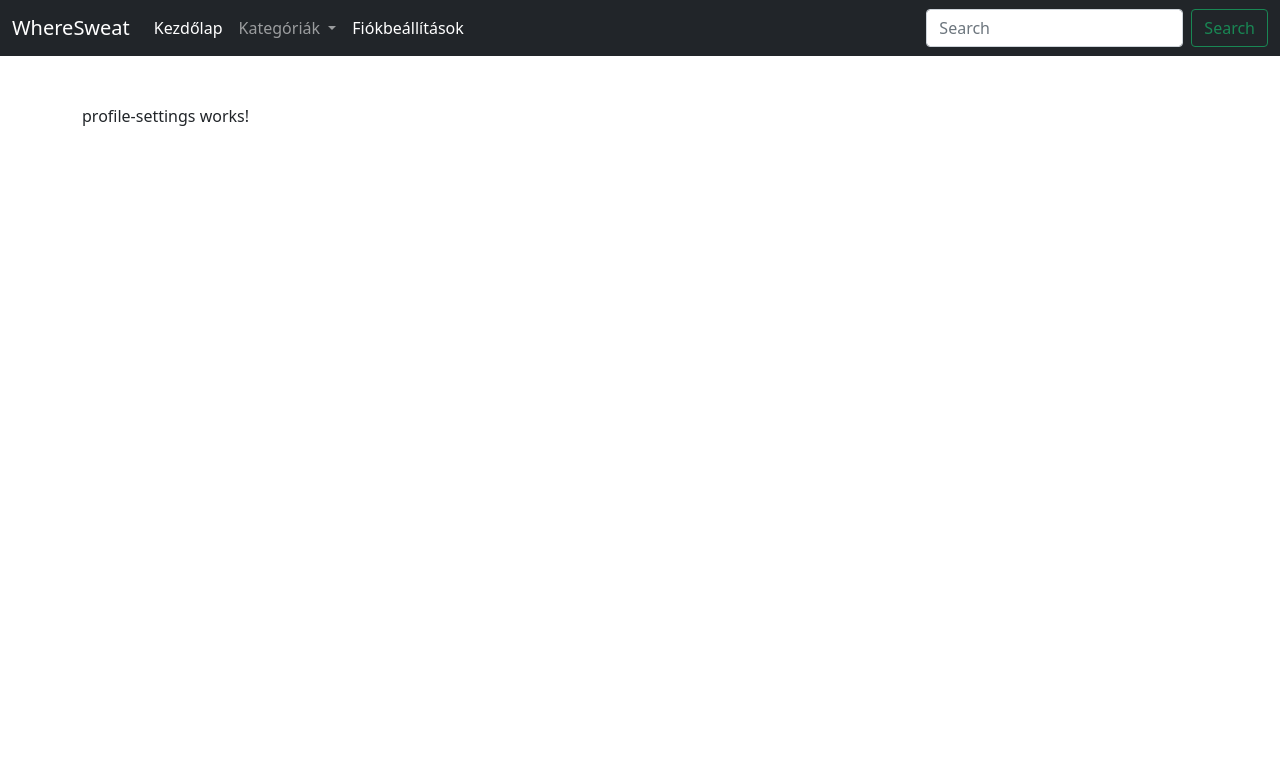
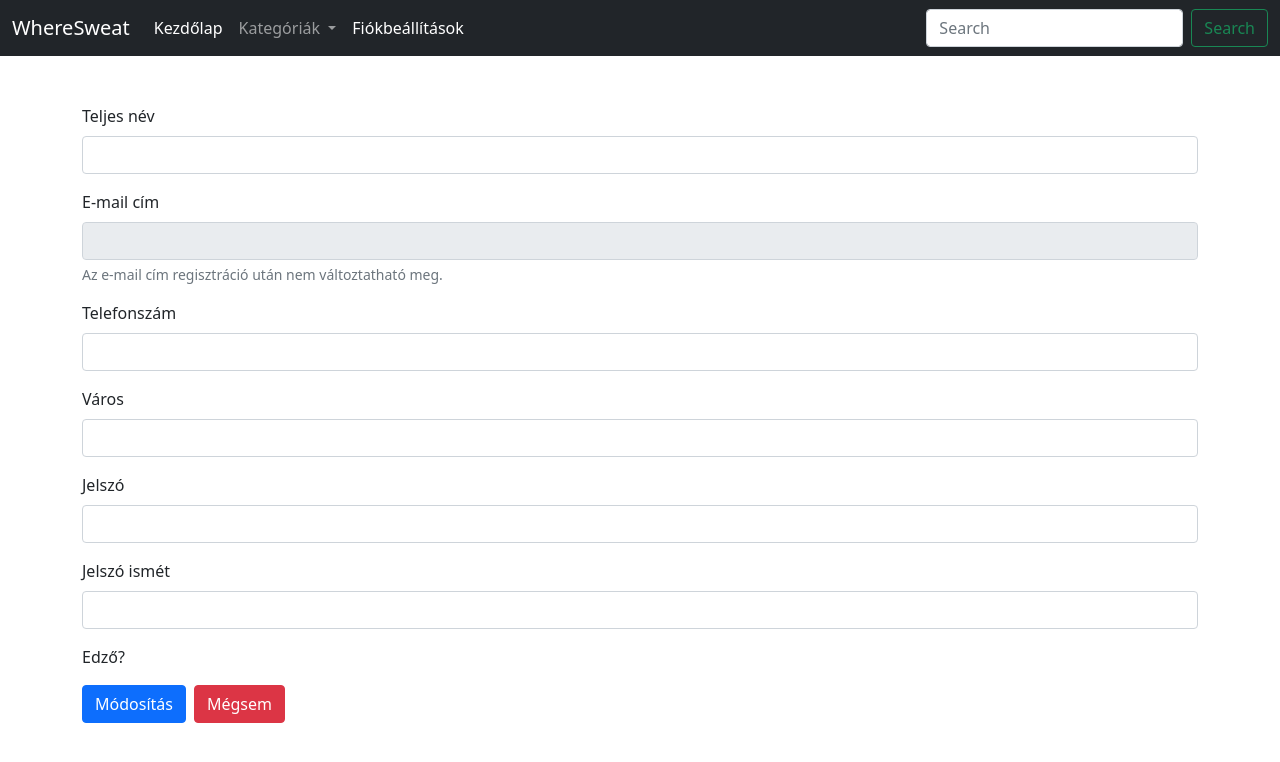
Before and after one commit to adam-mgshgy/Vizsga, an Angular app in the folder WhereSweat/: page /profile in a window 1280 px wide. Shown: the top 762 px of the page. Built offline with nearby package versions, Linux system fonts and the light colour scheme.

Commit message:
Form elements

```diff
--- a/WhereSweat/src/app/components/profile-settings/profile-settings.component.html
+++ b/WhereSweat/src/app/components/profile-settings/profile-settings.component.html
@@ -1 +1,36 @@
-<p>profile-settings works!</p>
+<form>
+    <div class="mb-3">
+        <label for="username" class="form-label">
+            Teljes név
+        </label>
+        <input type="text" class="form-control" id="username" name="username">
+    </div>
+    <div class="mb-3">
+        <label for="email" class="form-label">E-mail cím</label>
+        <input type="email" class="form-control" id="email" value="{{user.email}}" readonly>
+        <div id="emailHelp" class="form-text">Az e-mail cím regisztráció után nem változtatható meg.</div>
+    </div>
+    <div class="mb-3">
+        <label for="phone_number" class="form-label">
+            Telefonszám
+        </label>
+        <input type="text" class="form-control" id="phone_number" name="phone_number">
+    </div>
+    <div class="mb-3">
+        <label for="city" class="form-label">
+            Város
+        </label>
+        <input type="text" class="form-control" id="city" name="city">
+    </div>
+    <div class="mb-3">
+        <label for="password" class="form-label">Jelszó</label>
+        <input type="password" class="form-control" id="password">
+    </div>
+    <div class="mb-3">
+        <label for="password" class="form-label">Jelszó ismét</label>
+        <input type="password" class="form-control" id="password">
+    </div>
+    <p>Edző?</p>
+    <button type="submit" class="btn btn-primary">Módosítás</button>
+    <button class="btn btn-danger ms-2">Mégsem</button>
+</form>
--- a/WhereSweat/src/app/components/profile-settings/profile-settings.component.ts
+++ b/WhereSweat/src/app/components/profile-settings/profile-settings.component.ts
@@ -1,4 +1,5 @@
 import { Component, OnInit } from '@angular/core';
+import { UserModel } from 'src/app/models/user-model';
 
 @Component({
   selector: 'app-profile-settings',
@@ -7,6 +8,7 @@ import { Component, OnInit } from '@angular/core';
 })
 export class ProfileSettingsComponent implements OnInit {
 
+  user = new UserModel();
   constructor() { }
 
   ngOnInit(): void {
--- /dev/null
+++ b/WhereSweat/src/app/models/user-model.ts
@@ -0,0 +1,7 @@
+export class UserModel {
+    public id = 0;
+    public email = '';
+    public full_name = '';
+    public phone_number = '';
+    public trainer = false;
+}
```
